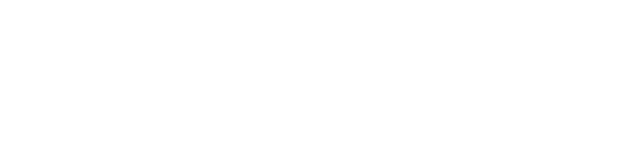
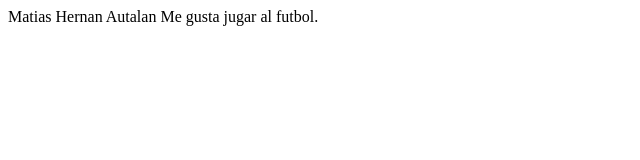
Before and after one commit to jonathanlevrero/trabajo-colaborativo2, a plain HTML site: page index.html in a window 1280 px wide. Shown: the whole page, without its empty margins (0-640 px from the left). Drawn offline with Linux system fonts and the light colour scheme.

Commit message:
edite nombre y apellido

```diff
--- a/index.html
+++ b/index.html
@@ -5,6 +5,7 @@
     <title>Trabajando en equipo</title>
 </head>
 <body>
-
+Matias Hernan Autalan
+Me gusta jugar al futbol.
 </body>
 </html>
```
